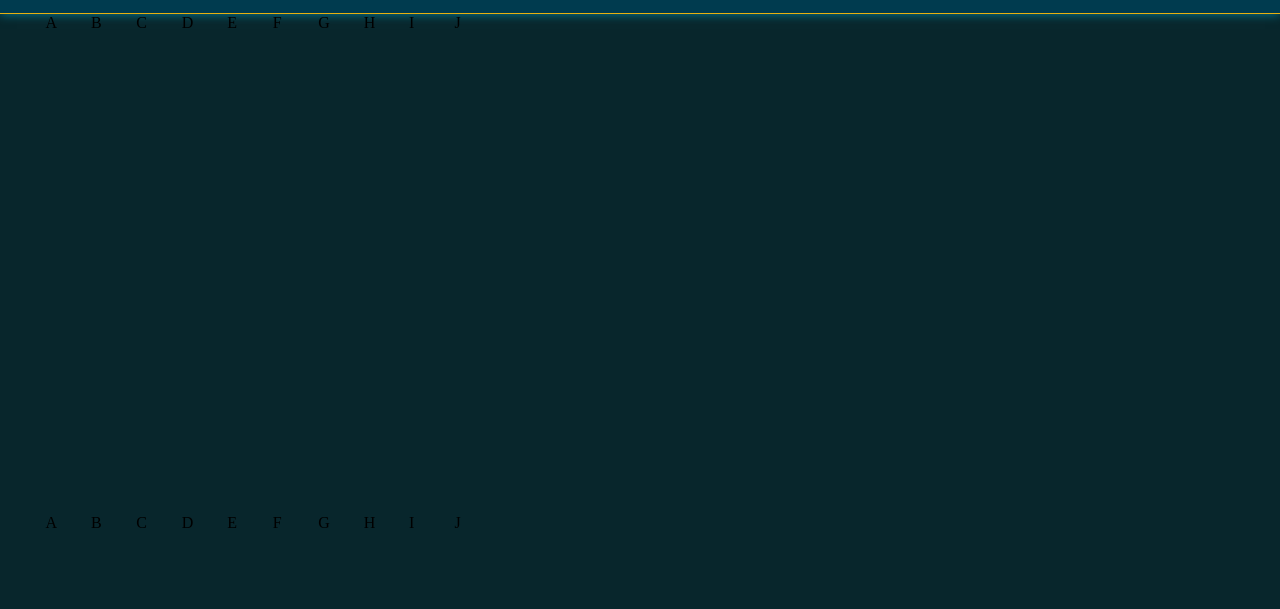
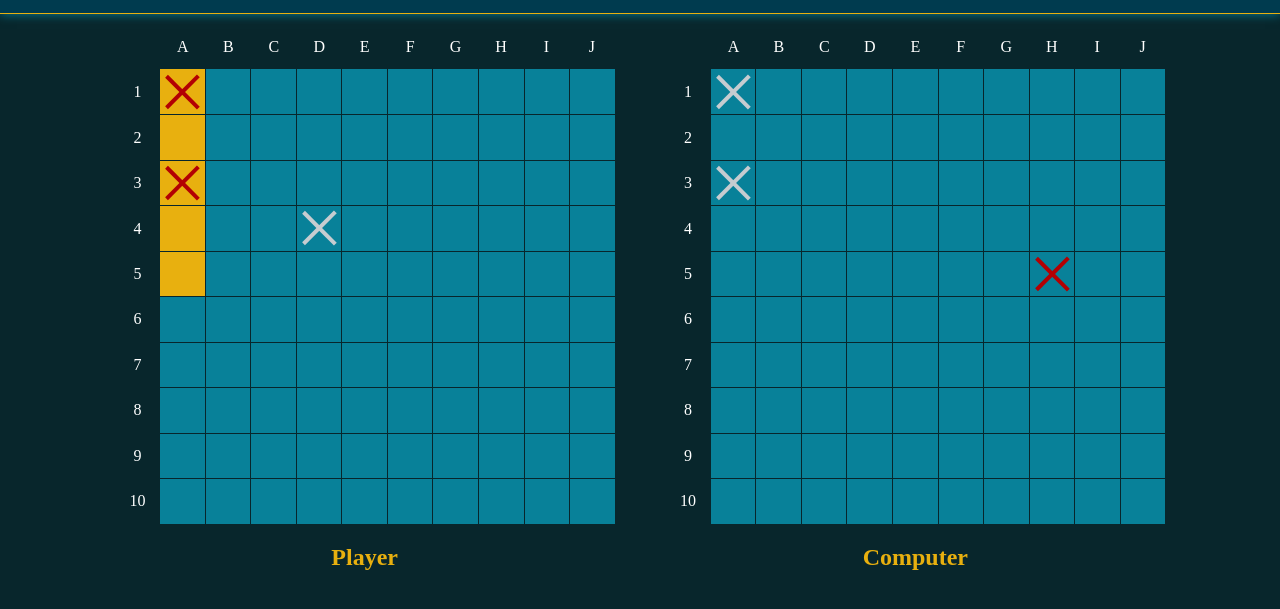
Before and after one commit to jsmth8483/battleship, a website built with webpack: page src/public/index.html in a window 1280 px wide. Shown: the part 65-674 px from the top of the page. Built offline with nearby package versions, Linux system fonts and the light colour scheme.

Commit message:
added styling and rendering game boards

```diff
--- a/src/app/createGameboard.js
+++ b/src/app/createGameboard.js
@@ -9,7 +9,7 @@ const createGameboard = () => {
 		);
 
 	function placeShip(ship, xStart, yStart, orientation) {
-		if (orientation === 'top-down') {
+		if (orientation === 0) {
 			for (let i = 0; i < ship.getPositions().length; i++) {
 				if (board[xStart][yStart + i].ship)
 					throw Error('Ship cannot be placed');
@@ -19,7 +19,7 @@ const createGameboard = () => {
 				board[xStart][yStart + i].shipPosition = i;
 			}
 			placedShips.push(ship);
-		} else if (orientation === 'left-right') {
+		} else if (orientation === 1) {
 			for (let i = 0; i < ship.getPositions().length; i++) {
 				if (board[xStart + i][yStart].ship)
 					throw Error('Ship cannot be placed');
--- a/src/app/index.js
+++ b/src/app/index.js
@@ -1,4 +1,35 @@
 import '../style/app.scss';
-import { renderGame } from './renderGame';
+import {
+	renderNewGame,
+	renderPlayerState,
+	renderComputerState,
+} from './renderGame';
+import { createGameboard } from './createGameboard';
+import { createShip } from './createShip';
+import { Player, ComputerPlayer as Computer } from './player';
 
-renderGame();
+renderNewGame();
+
+const playerBoard = createGameboard();
+
+const aircraftCarrier = createShip({ size: 5 });
+
+playerBoard.placeShip(aircraftCarrier, 0, 0, 1);
+
+Computer.attack(0, 0, playerBoard);
+Computer.attack(2, 0, playerBoard);
+Computer.attack(3, 3, playerBoard);
+
+renderPlayerState(playerBoard.getGameboard());
+
+const computerBoard = createGameboard();
+
+const destroyer = createShip({ size: 3 });
+
+computerBoard.placeShip(destroyer, 4, 7, 0);
+
+Player.attack(0, 0, computerBoard);
+Player.attack(2, 0, computerBoard);
+Player.attack(4, 7, computerBoard);
+
+renderComputerState(computerBoard.getGameboard());
--- a/src/app/renderGame.js
+++ b/src/app/renderGame.js
@@ -1,21 +1,89 @@
-function renderGame() {
+function renderNewGame() {
 	const gameboards = document.querySelectorAll('.game-board');
 	gameboards.forEach((board) => {
-		renderTopBoardHeader(board);
+		renderColumnHeader(board);
+		renderRowHeader(board);
+		renderMainBoard(board);
+		//renderPlaceableSquares(board);
 	});
-}
 
-function renderTopBoardHeader(board) {
+	function renderColumnHeader(board) {
 		const letters = ['A', 'B', 'C', 'D', 'E', 'F', 'G', 'H', 'I', 'J'];
 		const blankSquare = document.createElement('div');
 		blankSquare.classList.add('game-board-square');
 		board.appendChild(blankSquare);
 		letters.forEach((letter) => {
 			const square = document.createElement('div');
-		square.classList.add('game-board-square');
+			square.classList.add('game-board-square', 'game-board-column-indicator');
 			square.textContent = letter;
 			board.appendChild(square);
 		});
 	}
 
-export { renderGame };
+	function renderRowHeader(board) {
+		for (let i = 0; i < 10; i++) {
+			const square = document.createElement('div');
+			square.classList.add('game-board-square', 'game-board-row-indicator');
+			square.textContent = i + 1;
+			board.appendChild(square);
+		}
+	}
+
+	function renderMainBoard(board) {
+		const mainBoard = document.createElement('div');
+		mainBoard.classList.add('game-board-placeable');
+		renderPlaceableSquares(mainBoard);
+		board.appendChild(mainBoard);
+	}
+
+	function renderPlaceableSquares(board) {
+		for (let i = 0; i < 100; i++) {
+			const square = document.createElement('div');
+			square.classList.add('game-board-square', 'game-board-square-placeable');
+			square.dataset.x = i % 10;
+			square.dataset.y = Math.trunc(i / 10);
+			board.appendChild(square);
+		}
+	}
+}
+
+function renderGameState() {}
+
+function renderPlayerState(playerState) {
+	const playerBoard = document.querySelector('#player-board');
+	playerState.forEach((yArr, yIndex) => {
+		yArr.forEach((position, xIndex) => {
+			const square = playerBoard.querySelector(
+				`[data-x='${xIndex}'][data-y='${yIndex}']`
+			);
+			if (position.ship) {
+				square.classList.add('populated');
+			}
+			if (position.isAttacked) {
+				square.classList.add('attacked');
+			}
+			if (position.isAttacked && !position.ship) {
+				square.classList.add('miss');
+			}
+		});
+	});
+}
+
+function renderComputerState(computerState) {
+	const computerBoard = document.querySelector('#computer-board');
+	computerState.forEach((yArr, yIndex) => {
+		yArr.forEach((position, xIndex) => {
+			const square = computerBoard.querySelector(
+				`[data-x='${xIndex}'][data-y='${yIndex}']`
+			);
+			if (position.isAttacked) {
+				square.classList.add('attacked');
+			}
+			if (!position.ship) {
+				square.classList.add('miss');
+			}
+		});
+	});
+}
+
+export { renderNewGame, renderPlayerState, renderComputerState };
--- a/src/public/index.html
+++ b/src/public/index.html
@@ -8,12 +8,18 @@
 	</head>
 	<body>
 		<header><h1>Battleship</h1></header>
+		<div id="alerts"></div>
 		<div id="game-container">
-			<div id="alerts"></div>
-			<div class="game-board" id="player-board">
+
+			<div class="board-container">
+				<h2>Player</h2>
+				<div class="game-board" id="player-board"></div>
 			</div>
-			<div class="game-board" id="computer-board">
+			<div class="board-container">
+				<h2>Computer</h2>
+				<div class="game-board" id="computer-board"></div>
 			</div>
 		</div>
+		<div id="battleship-img"></div>
 	</body>
 </html>
--- a/src/style/app.scss
+++ b/src/style/app.scss
@@ -23,6 +23,7 @@ body {
 	padding: 0;
 	margin: 0;
 	background-color: $navy-black;
+	height: 100vh;
 }
 
 header {
@@ -32,16 +33,29 @@ header {
 	justify-content: center;
 	border-bottom: $yellow 1px solid;
 	box-shadow: 0 0 10px $teal-blue;
-}
 
 	h1 {
 		padding: 10px;
 		margin: 0;
 		font: 3em 'ITC Machine', monospace;
 	}
+}
 
-.game-container {
+#game-container {
 	width: 90%;
+	margin: 10px auto;
+	display: flex;
+	flex-wrap: wrap;
+	justify-content: space-evenly;
+
+	.board-container {
+		display: flex;
+		flex-direction: column-reverse;
+		align-items: center;
+		h2 {
+			color: $yellow;
+			width: fit-content;
+		}
 	}
 
 	.game-board {
@@ -50,4 +64,75 @@ h1 {
 		display: grid;
 		grid-template-columns: repeat(11, 1fr);
 		grid-template-rows: repeat(11, 1fr);
+		grid-template-areas:
+			'. column column column column column column column column column column'
+			'row board board board board board board board board board board'
+			'row board board board board board board board board board board'
+			'row board board board board board board board board board board'
+			'row board board board board board board board board board board'
+			'row board board board board board board board board board board'
+			'row board board board board board board board board board board'
+			'row board board board board board board board board board board'
+			'row board board board board board board board board board board'
+			'row board board board board board board board board board board'
+			'row board board board board board board board board board board';
+		color: $white;
+		justify-items: center;
+		align-items: center;
+
+		.game-board-column-indicator {
+			//grid-area: column;
 		}
+		.game-board-row-indicator {
+			//grid-area: row;
+		}
+
+		.game-board-placeable {
+			grid-area: board;
+			display: grid;
+			grid-template-columns: repeat(10, 1fr);
+			grid-template-rows: repeat(10, 1fr);
+			justify-items: center;
+			align-items: center;
+			width: 100%;
+			height: 100%;
+			grid-gap: 1px;
+
+			.game-board-square-placeable {
+				background-color: $teal-blue;
+				width: 100%;
+				height: 100%;
+			}
+
+			.populated {
+				background-color: $yellow;
+			}
+
+			.attacked {
+				position: relative;
+				display: flex;
+				align-items: center;
+			}
+			.attacked::after,
+			.attacked::before {
+				position: absolute;
+				content: '';
+				width: 100%;
+				height: 4px;
+				background-color: $red;
+			}
+
+			.attacked::before {
+				transform: rotate(45deg);
+			}
+			.attacked::after {
+				transform: rotate(-45deg);
+			}
+
+			.miss::after,
+			.miss::before {
+				background-color: $gray;
+			}
+		}
+	}
+}
```
Also changed, not shown: src/app/test/createGameboard.test.js (+10 -10 lines), src/app/test/player.test.js (+2 -2 lines). Lines whose indentation alone changed are shown as unchanged.
